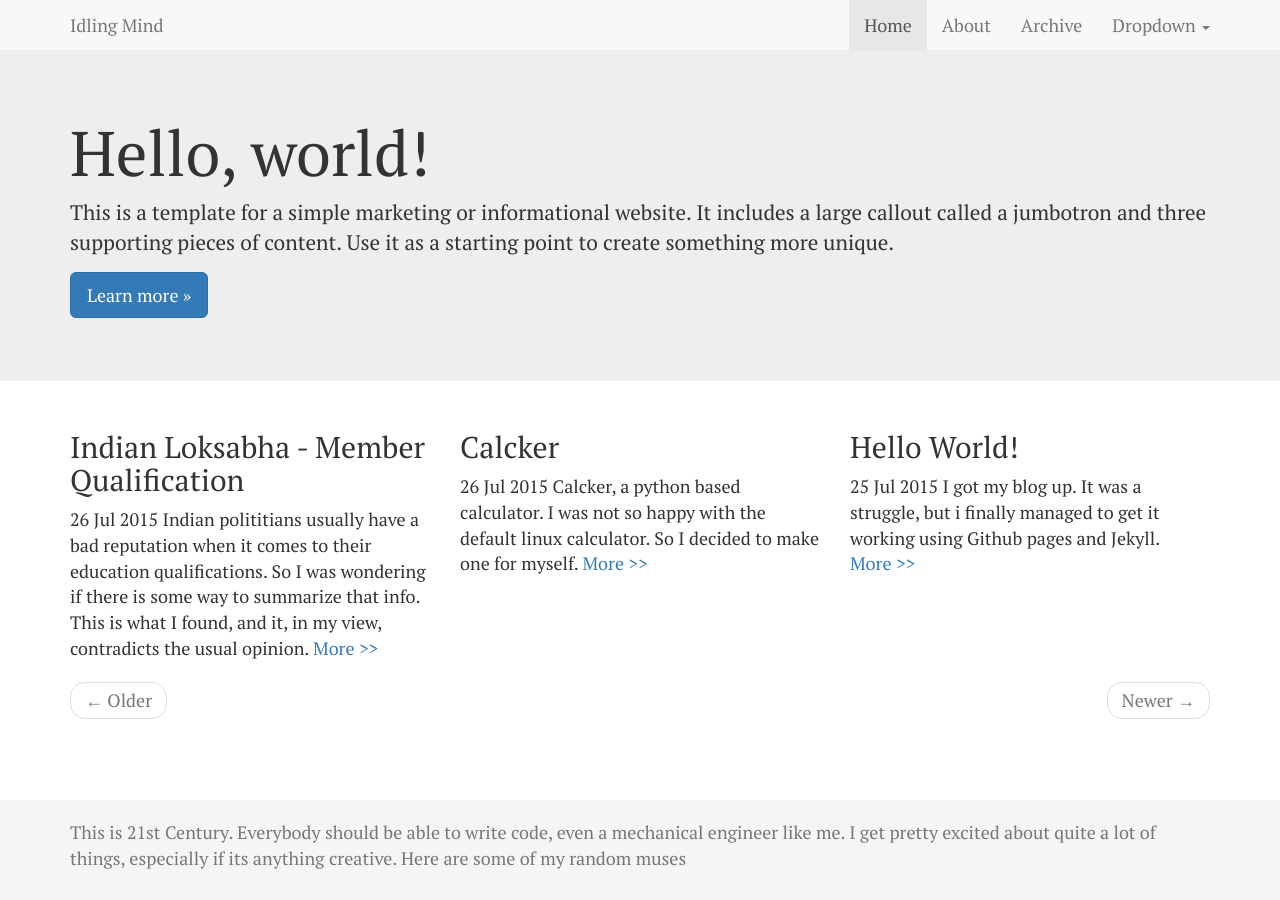
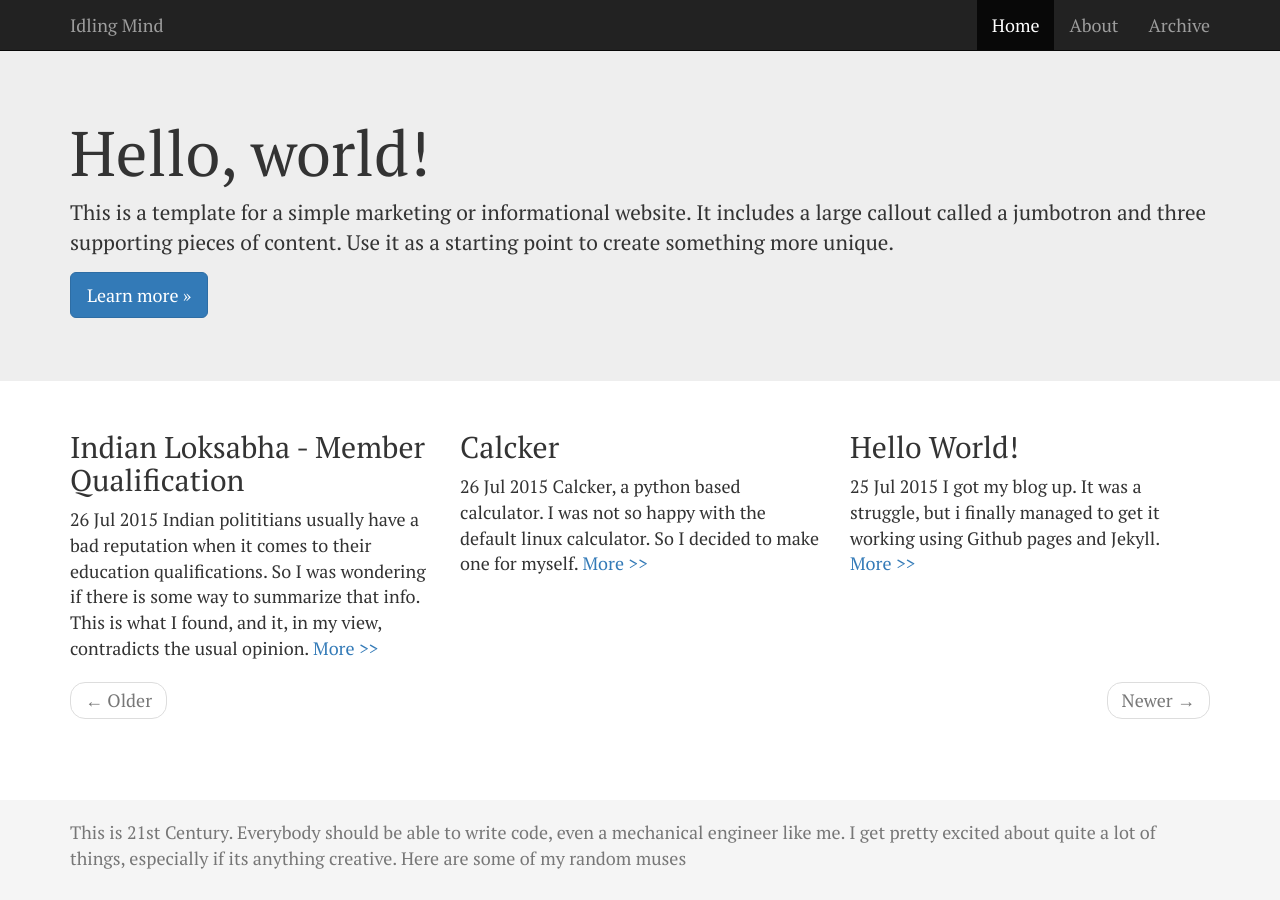
Before and after one commit to idling-mind/idling-mind.github.io, a Jekyll site: the page built from index.html, in a window 1280 px wide. Built offline with Jekyll 4.4.1, drawn with Linux system fonts in a browser that asks for light colours; nearby versions of some CDN libraries; the list of posts is cut into pages by our own code.

Commit message:
Update navbar.html
inverted navbar color, removed dropdown

```diff
--- a/_includes/navbar.html
+++ b/_includes/navbar.html
@@ -1,5 +1,5 @@
     <!-- Fixed navbar -->
-    <nav class="navbar navbar-default navbar-fixed-top">
+    <nav class="navbar navbar-default navbar-fixed-top navbar-inverse">
       <div class="container">
         <div class="navbar-header">
           <button type="button" class="navbar-toggle collapsed" data-toggle="collapse" data-target="#navbar" aria-expanded="false" aria-controls="navbar">
@@ -21,18 +21,6 @@
                 {% endif %}
               {% endif %}
             {% endfor %}
-            <li class="dropdown">
-              <a href="#" class="dropdown-toggle" data-toggle="dropdown" role="button" aria-haspopup="true" aria-expanded="false">Dropdown <span class="caret"></span></a>
-              <ul class="dropdown-menu">
-                <li><a href="#">Action</a></li>
-                <li><a href="#">Another action</a></li>
-                <li><a href="#">Something else here</a></li>
-                <li role="separator" class="divider"></li>
-                <li class="dropdown-header">Nav header</li>
-                <li><a href="#">Separated link</a></li>
-                <li><a href="#">One more separated link</a></li>
-              </ul>
-            </li>
           </ul>
         </div><!--/.nav-collapse -->
       </div>
```
